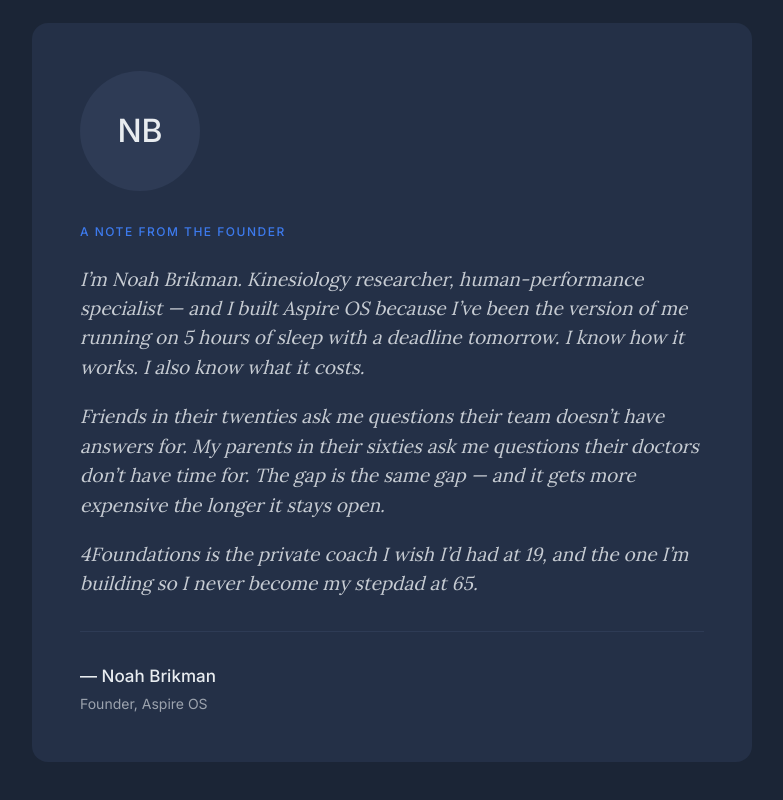
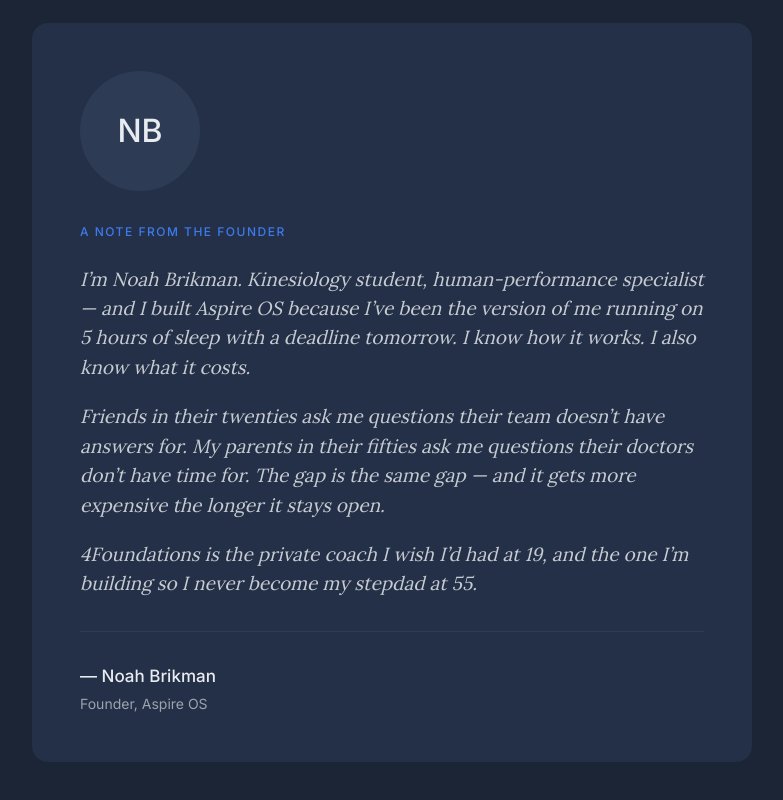
Before and after one commit to brikmann/aspire-os, a Next.js app in the folder aspire-os/: page / in a window 1280 px wide. Shown: the part 2545-3345 px from the top of the page, without its empty margins (248-1031 px from the left). Built offline with nearby package versions, Linux system fonts and the light colour scheme.

Commit message:
Update founder note copy

```diff
--- a/aspire-os/src/app/page.tsx
+++ b/aspire-os/src/app/page.tsx
@@ -137,20 +137,20 @@
 
               <div className="space-y-5">
                 <p className="font-serif italic text-[19px] leading-[1.55] text-silver">
-                  I&rsquo;m Noah Brikman. Kinesiology researcher, human-performance
+                  I&rsquo;m Noah Brikman. Kinesiology student, human-performance
                   specialist &mdash; and I built Aspire OS because I&rsquo;ve been the
                   version of me running on 5 hours of sleep with a deadline tomorrow.
                   I know how it works. I also know what it costs.
                 </p>
                 <p className="font-serif italic text-[19px] leading-[1.55] text-silver">
                   Friends in their twenties ask me questions their team doesn&rsquo;t
-                  have answers for. My parents in their sixties ask me questions their
+                  have answers for. My parents in their fifties ask me questions their
                   doctors don&rsquo;t have time for. The gap is the same gap &mdash;
                   and it gets more expensive the longer it stays open.
                 </p>
                 <p className="font-serif italic text-[19px] leading-[1.55] text-silver">
                   4Foundations is the private coach I wish I&rsquo;d had at 19, and
-                  the one I&rsquo;m building so I never become my stepdad at 65.
+                  the one I&rsquo;m building so I never become my stepdad at 55.
                 </p>
               </div>
 
```
